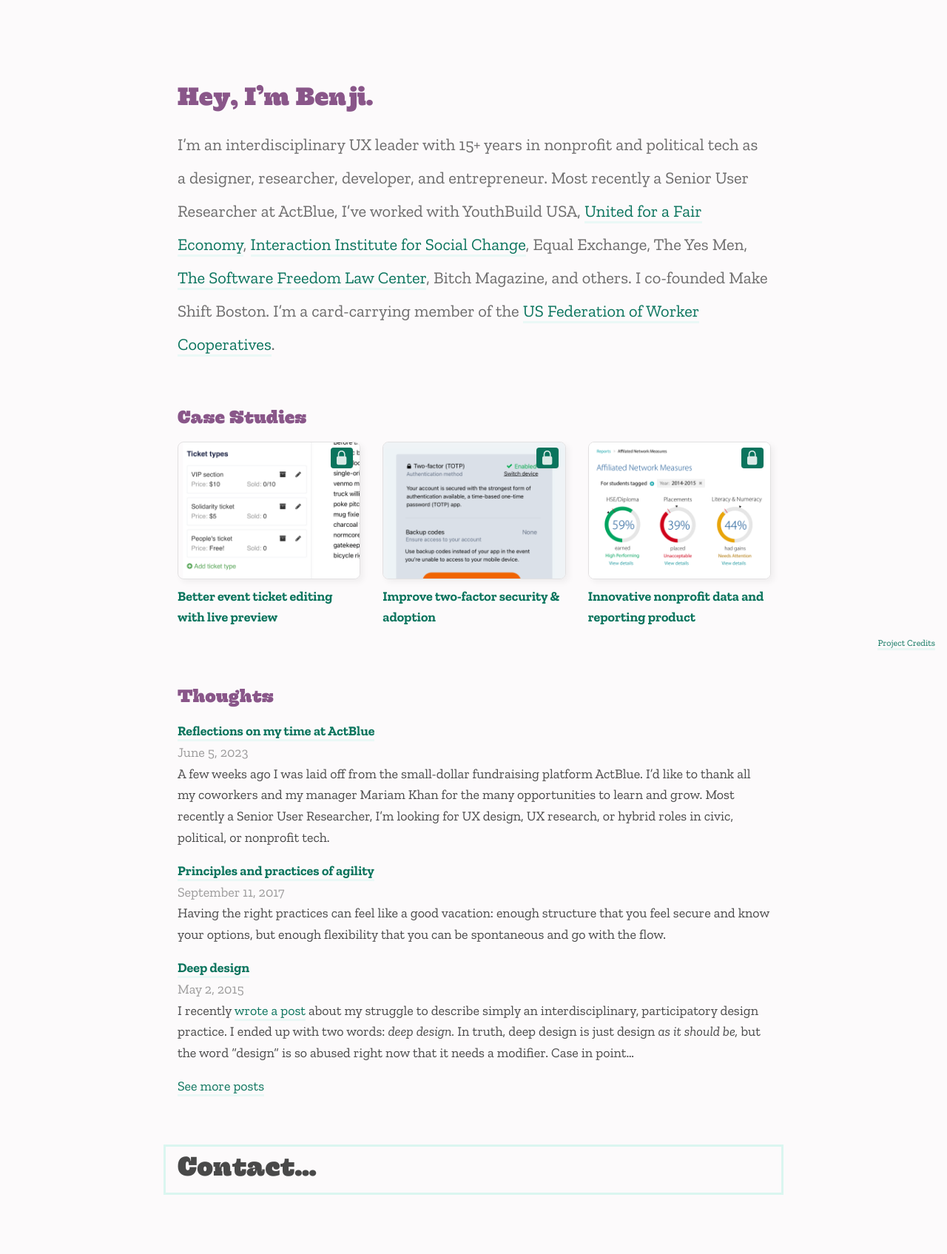
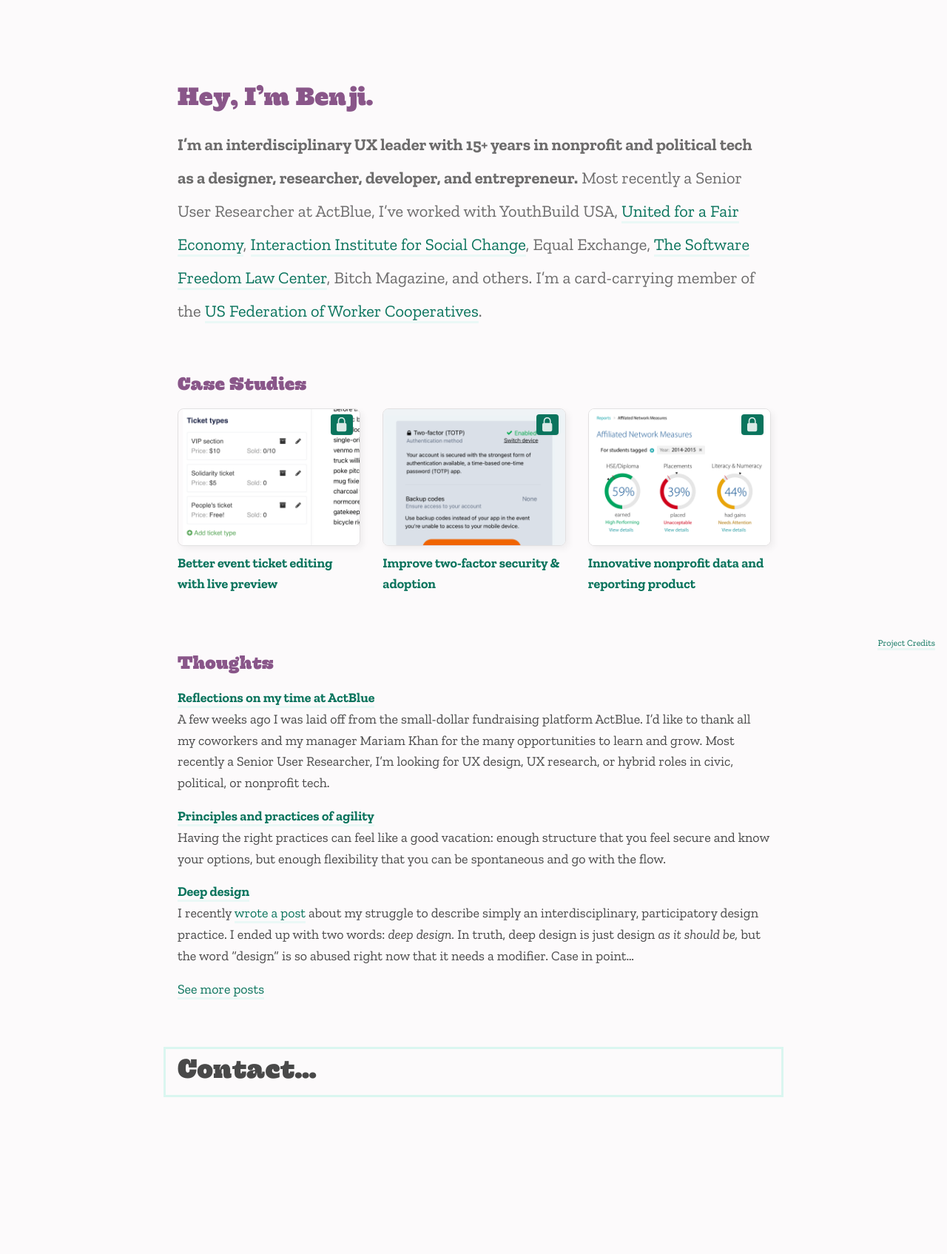
Before and after one commit to heybenji/heybenji.github.io, a Jekyll site: the page built from index.html, in a window 1280 px wide. Shown: the whole page at 74% size. Built offline with Jekyll 4.4.1, drawn with Linux system fonts in a browser that asks for light colours; some web fonts are replaced; after the commit the page ends 1563 px from its top, so only the background shows below that.

Commit message:
Small tweaks to the homepage bio

```diff
--- a/_sass/_base.scss
+++ b/_sass/_base.scss
@@ -170,7 +170,6 @@
   color: transparentize($black, .4);
 }
 
-.pitch strong,
 .pitch h1 {
   @extend %brand-font;
   font-weight: normal;
--- a/_sass/_layout.scss
+++ b/_sass/_layout.scss
@@ -67,7 +67,6 @@
     z-index: 1;
   }
 
-  .pitch strong,
   .pitch h1 {
     font-size: 1.5em;
   }
--- a/index.html
+++ b/index.html
@@ -6,17 +6,15 @@
 
   <section class="pitch">
     <h1>Hey, I’m <span class="p-name">Benji<span class="visuallyhidden"> Mauer</span></span>.</h1>
-    <p>I’m an
-      <span class="p-category">interdisciplinary</span> <span class="p-category">UX</span> <span class="p-category">leader</span> with 15+ years in <span class="p-category">nonprofit</span> and <span class="p-category">political</span> <span class="p-category">tech</span> as a <span class="p-category">designer</span>, <span class="p-category">researcher</span>, <span class="p-category">developer</span>, and <span class="p-category">entrepreneur</span>.
+    <p><strong>I’m an
+      <span class="p-category">interdisciplinary</span> <span class="p-category">UX</span> <span class="p-category">leader</span> with 15+ years in <span class="p-category">nonprofit</span> and <span class="p-category">political</span> <span class="p-category">tech</span> as a <span class="p-category">designer</span>, <span class="p-category">researcher</span>, <span class="p-category">developer</span>, and <span class="p-category">entrepreneur</span>.</strong>
       Most recently a Senior User Researcher at ActBlue, I’ve worked with YouthBuild USA,
       <a href="http://www.faireconomy.org/">United for a Fair Economy</a>,
       <a href="http://www.interactioninstitute.org" title="with Mark Toce">Interaction Institute for Social Change</a>,
       Equal Exchange,
-      The Yes Men,
       <a href="https://softwarefreedom.org">The Software Freedom Law Center</a>,
       Bitch Magazine,
       and others.
-      I co-founded Make Shift Boston.
       I’m a card-carrying member of the <a href="http://usworker.coop">US Federation of Worker Cooperatives</a>.
     </p>
   </section>
@@ -47,7 +45,6 @@
       {% for page in site.posts limit:3 %}
         <li class="posts-widget-post">
           <h3 class="post-title"><a href="{{ page.url }}">{{ page.title }}</a></h3>
-          <p class="post-meta">{{ page.date | date: "%B %-d, %Y" }}{% if page.author %} • {{ page.author }}{% endif %}{% if page.meta %} • {{ page.meta }}{% endif %}</p>
           {{ page.excerpt }}
         </li>
       {% endfor %}
```
